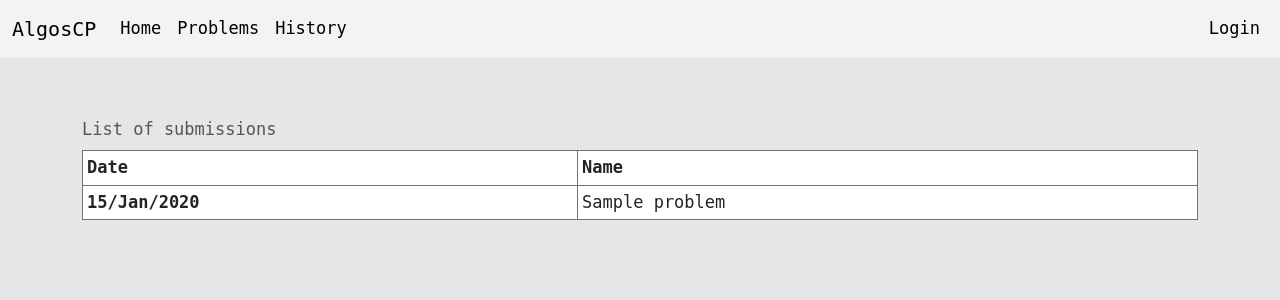
After one commit to xdaruis/AlgosCP, a Django app: template problems/templates/history.html in a window 1280 px wide. The commit adds this page. Shown: the top 300 px of the page. Run offline with Django 3.2, Linux system fonts and the light colour scheme; the template is opened without the code that fills it: most values are stand-ins (such as "Sample title", 1, 10 or a date in 2020).

Commit message:
Added submissions and History Page

```diff
--- a/problems/admin.py
+++ b/problems/admin.py
@@ -6,6 +6,6 @@ from django_summernote.admin import SummernoteModelAdmin
 admin.site.register(Submission)
 
 class SomeModelAdmin(SummernoteModelAdmin):
-    summernote_fields = ('description', 'constraints')
+    summernote_fields = ('description')
 
 admin.site.register(Problem, SomeModelAdmin)
--- a/problems/forms.py
+++ b/problems/forms.py
@@ -4,4 +4,4 @@ from .models import Submission
 class SubmissionForm(ModelForm):
     class Meta:
         model = Submission
-        fields = ['problem', 'code']
+        fields = ['code']
--- a/problems/models.py
+++ b/problems/models.py
@@ -7,6 +7,8 @@ class Problem(models.Model):
     title = models.CharField(max_length=50, null=False, blank=False, default='')
     description = models.TextField()
     template = models.TextField(blank=False, default='')
+    input = models.TextField(default='')
+    correct_output = models.TextField(default='')
 
     def __str__(self):
         return self.name
@@ -14,7 +16,7 @@ class Problem(models.Model):
 class Submission(models.Model):
     user = models.ForeignKey(User, on_delete=models.CASCADE)
     problem = models.ForeignKey(Problem, on_delete=models.CASCADE, default=1)
-    code = models.TextField()
+    code = models.TextField(null=False, blank=False)
     date = models.DateTimeField(auto_now_add=True)
     STATUS = [
         ("P", "Passed"),
@@ -22,4 +24,4 @@ class Submission(models.Model):
     ]
 
     def __str__(self):
-        return str(self.user.username) + ' ' + str(self.problem.name)
+        return str(self.user.username) + ' ' + str(self.problem.name) + ' ' + str(self.date)
--- /dev/null
+++ b/problems/templates/history.html
@@ -0,0 +1,29 @@
+{% extends 'base.html' %}
+
+{% block content %}
+  <center>
+  {% if submissions %}
+    <table class="table table-hover table-bordered border-secondary table-sm caption-top">
+      <caption>List of submissions</caption>
+      <thead>
+        <tr>
+          <th scope="col">Date</th>
+          <th scope="col">Name</th>
+        </tr>
+      </thead>
+      <tbody>
+        {% for submission in submissions %}
+          <tr>
+            <th scope="row">{{ submission.date|date:"d/M/Y" }}</th>
+            <td>
+            <a class="nav-link" >{{ submission.problem }}</a>
+          </td>
+          </tr>
+        {% endfor %}
+      </tbody>
+    </table>
+  {% else %}
+      <h1>You have no submissions yet!</h1>
+  {% endif %}
+  </center>
+{% endblock %}
--- a/problems/urls.py
+++ b/problems/urls.py
@@ -4,5 +4,6 @@ from . import views
 urlpatterns = [
     path('problems/', views.list, name='list'),
     path('problems/<problem_name>/', views.display_problem, name='display_problem'),
-    path('send/<problem_id>/', views.send_problem, name='send')
+    path('send/<problem_id>/', views.send_problem, name='send'),
+    path('history/', views.history, name='history'),
 ]
--- a/website/templates/navbar.html
+++ b/website/templates/navbar.html
@@ -8,6 +8,7 @@
       <div class="navbar-nav">
         <a class="nav-link active" aria-current="page" href="{% url 'index' %}">Home</a>
         <a class="nav-link active" href="{% url 'list' %}">Problems</a>
+        <a class="nav-link active" href="{% url 'history' %}">History</a>
       </div>
       {% if user.is_authenticated %}
         <div class="navbar-nav ms-auto">
```
Also changed, not shown: problems/views.py (+29 -6 lines), db.sqlite3, problems/migrations/0003_problem_correct_output_problem_input.py (added).
